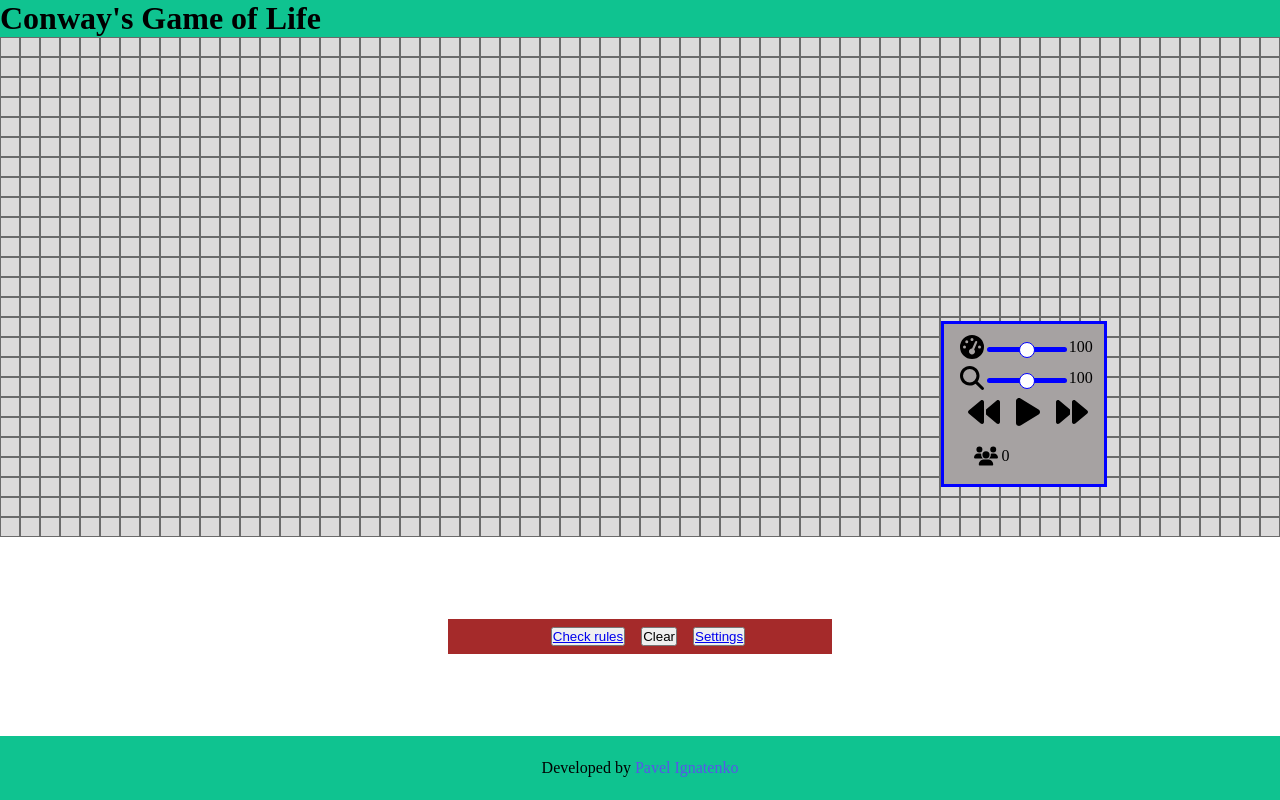
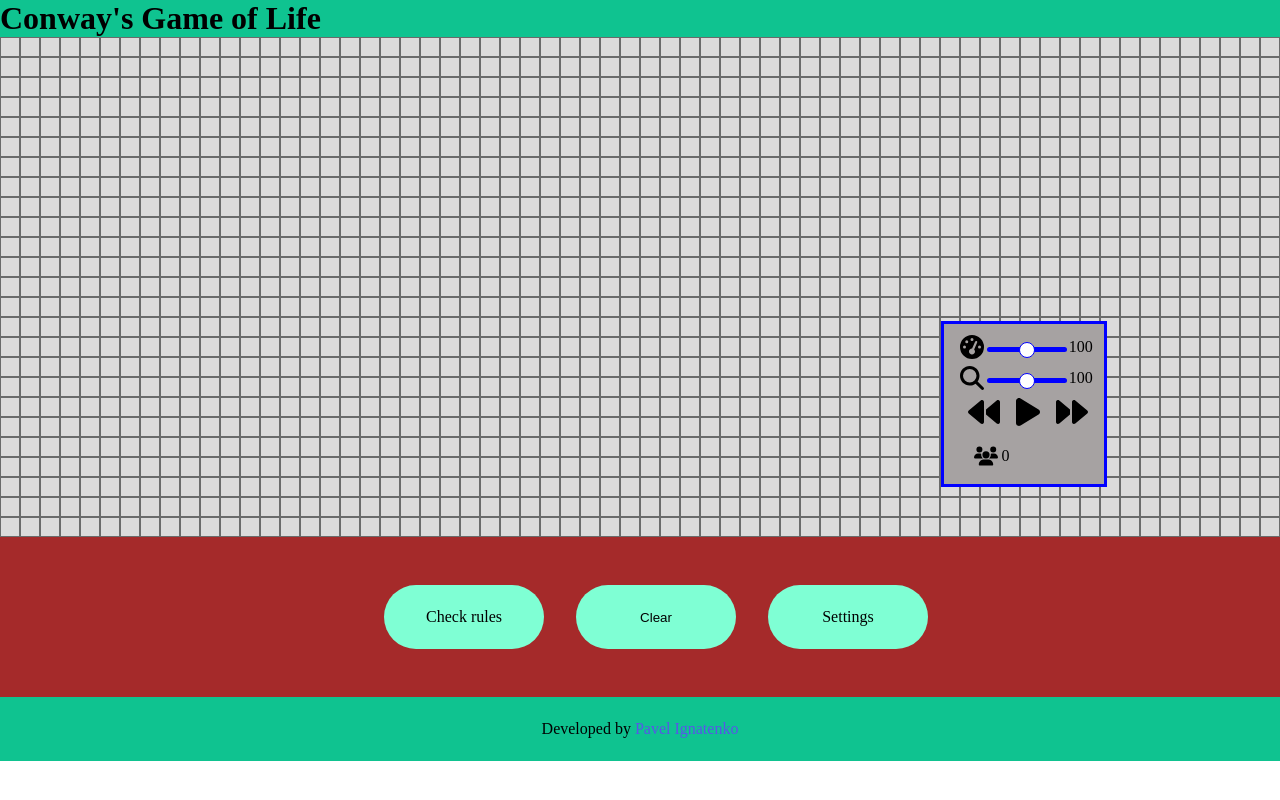
Before and after one commit to Pavel-Ignatenko6/Conways-Game-of-Life, a React (Vite) app: page / in a window 1280 px wide. Shown: the top 800 px of the page. Built offline with nearby package versions, Linux system fonts and the light colour scheme.

Commit message:
fix buttons

```diff
--- a/src/ButtonsPanel.jsx
+++ b/src/ButtonsPanel.jsx
@@ -9,10 +9,11 @@ export const ButtonsPanel = ({ resetGameField, setGridHandler }) => {
   const dispatch = useDispatch()
   const running = useSelector(runningValue)
   return (
+    <div className="buttons-panel-background">
       <div className="buttons-panel">
-      <button className="check-rules-btn btn">
-        <Link to="/rules">Check rules</Link>
-      </button>
+        <Link to="/rules" className="check-rules-btn btn link">
+          <span className="link-name">Check rules</span>
+        </Link>
         <button
           className="clear-btn btn"
           onClick={() => {
@@ -25,9 +26,10 @@ export const ButtonsPanel = ({ resetGameField, setGridHandler }) => {
         >
           Clear
         </button>
-      <button className="settings-btn btn">
-        <Link to="/settings">Settings</Link>
-      </button>
+        <Link to="/settings" className="settings-btn btn link">
+          <span className="link-name">Settings</span>
+        </Link>
+      </div>
     </div>
   )
 }
--- a/src/styleButtonsPanel.css
+++ b/src/styleButtonsPanel.css
@@ -1,12 +1,31 @@
+.buttons-panel-background {
+  display: flex;
+  justify-content: center;
+  align-items: center;
+  background-color: brown;
+  width: 100%;
+  height: 10rem;
+}
+
 .buttons-panel {
-    display: flex;
-    justify-content: center;
-    background-color: brown;
-    width: 30%;
-    margin: auto;
-    padding: .5rem;
+  height: 4rem;
+  display: flex;
 }
 
 .btn {
-    margin-left: 1rem;
+  width: 10rem;
+  border-radius: 2rem;
+  margin-left: 2rem;
+  background-color: aquamarine;
+  border: none;
+  cursor: pointer;
 }
+
+.link {
+  text-align: center;
+  text-decoration: none;
+  display: flex;
+  align-items: center;
+  justify-content: center;
+  color: black;
+}
```
Lines whose indentation alone changed are shown as unchanged.
